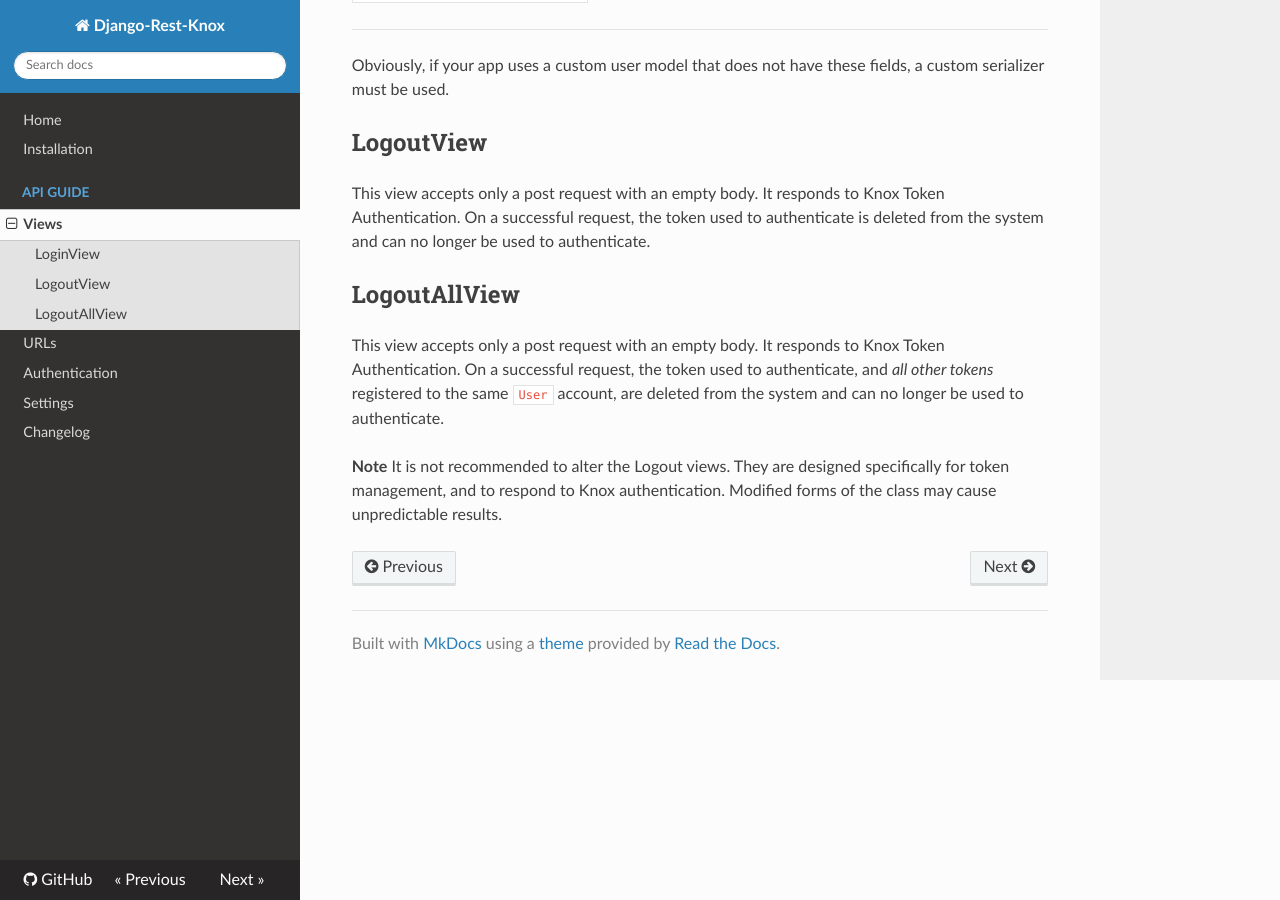
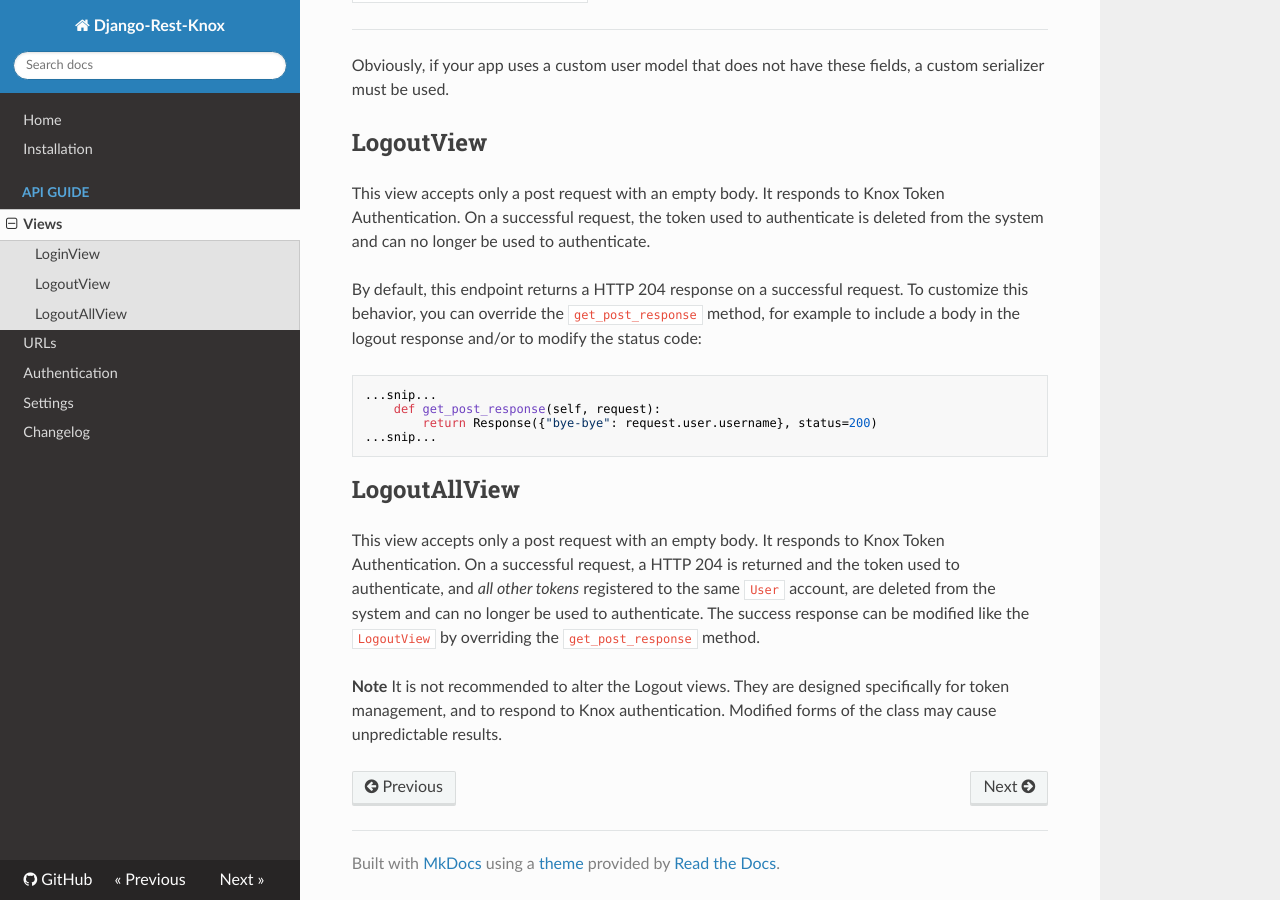
Before and after one commit to jazzband/django-rest-knox, an MkDocs documentation site: the page built from docs/views.md, in a window 1280 px wide and 900 px high, scrolled down 1280 px. Built offline with MkDocs 1.6.1, drawn with Linux system fonts in a browser that asks for light colours; nearby versions of some CDN libraries.

Commit message:
Add docs for get_post_response

````diff
--- a/docs/views.md
+++ b/docs/views.md
@@ -67,12 +67,24 @@
 the token used to authenticate is deleted from the
 system and can no longer be used to authenticate.
 
+By default, this endpoint returns a HTTP 204 response on a successful request. To
+customize this behavior, you can override the `get_post_response` method, for example
+to include a body in the logout response and/or to modify the status code:
+
+```python
+...snip...
+    def get_post_response(self, request):
+        return Response({"bye-bye": request.user.username}, status=200)
+...snip...
+```
+
 ## LogoutAllView
 This view accepts only a post request with an empty body. It responds to Knox Token
 Authentication.
-On a successful request, the token used to authenticate, and *all other tokens*
-registered to the same `User` account, are deleted from the
-system and can no longer be used to authenticate.
+On a successful request, a HTTP 204 is returned and the token used to authenticate,
+and *all other tokens* registered to the same `User` account, are deleted from the
+system and can no longer be used to authenticate. The success response can be modified
+like the `LogoutView` by overriding the `get_post_response` method.
 
 **Note** It is not recommended to alter the Logout views. They are designed
 specifically for token management, and to respond to Knox authentication.
````
